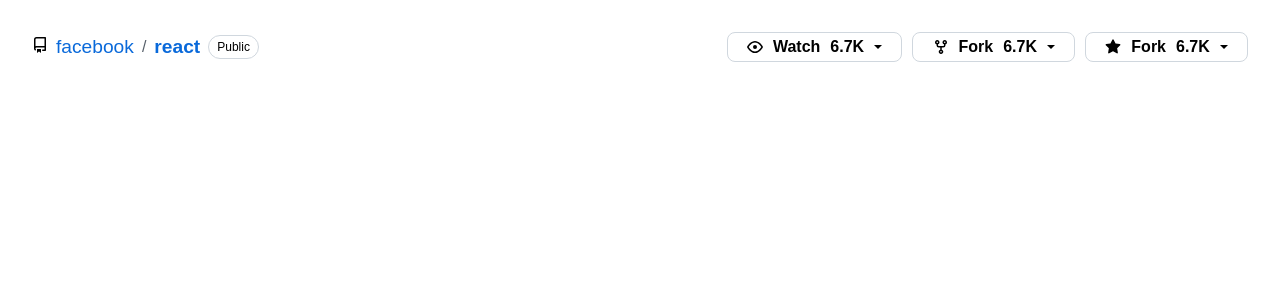
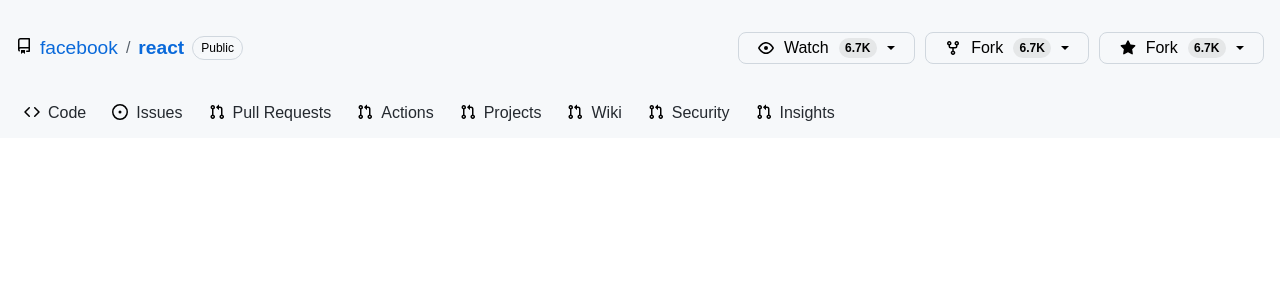
Before and after one commit to jainPrajwal/issues, a React (Create React App) app: page / in a window 1280 px wide. Shown: the top 300 px of the page. Built offline with nearby package versions, Linux system fonts and the light colour scheme; no server answers.

Commit message:
feat: header component with styles

```diff
--- a/src/common.css
+++ b/src/common.css
@@ -507,6 +507,10 @@
     padding-block: 1rem;
 }
 
+.py-lg {
+    padding-block: 2rem;
+}
+
 .px-sm {
     padding-inline: 0.5rem;
 }
@@ -579,7 +583,6 @@
     border-radius: 8px;
     background-color: transparent;
     font-size: 1rem;
-    font-weight: 600;
     cursor: pointer;
 }
 
@@ -707,6 +710,15 @@
     border-left-color: transparent;
 }
 
+.notifications-counter {
+    padding: 0.2rem 0.4rem;
+    background-color: var(--color-btn-counter-bg);
+    border-radius: 12px;
+    font-size: 12px;
+    font-weight: 600;
+}
+
+
 @media screen and (max-width: 720px) {
     .btn {
         padding: 0.2rem 0.5rem;
--- /dev/null
+++ b/src/components/header/Header.module.css
@@ -0,0 +1,3 @@
+.header {
+    background-color: var(--color-canvas-inset);
+}
--- a/src/components/header/Header.tsx
+++ b/src/components/header/Header.tsx
@@ -1,9 +1,11 @@
 import { NavigationBar } from "./NavigationBar";
 import { Summary } from "./Summary";
 import "../../common.css";
+import { default as styles } from "./Header.module.css";
 
 export function Header() {
-    return <div className="p-lg wrapper-header">
+    const { header } = styles;
+    return <div className={`pt-lg px-md ${header}`}>
         <Summary />
         <NavigationBar />
 
--- /dev/null
+++ b/src/components/header/NavigationBar.module.css
@@ -0,0 +1,9 @@
+.navItemLink {
+    color: var(--color-fg-default);
+}
+
+.navItem:hover {
+    background-color: var(--color-action-list-item-default-hover-bg);
+    border-radius: 12px;;
+    cursor: pointer;
+}
--- a/src/components/header/NavigationBar.tsx
+++ b/src/components/header/NavigationBar.tsx
@@ -1,6 +1,98 @@
-
+import { default as styles } from "./NavigationBar.module.css";
 
 export function NavigationBar() {
-    return <></>
+    const {navItemLink, navItem} = styles;
+    return <div>
+        <ul className="d-flex gap-10 py-sm pt-lg text-black f-wrap">
+            <li className={`p-sm ${navItem}`}>
+                <a href="/" className={`d-flex ${navItemLink}`}>
+                    <svg aria-hidden="true" height="16" viewBox="0 0 16 16" version="1.1" width="16" className="octicon octicon-code UnderlineNav-octicon d-none d-sm-inline">
+                        <path fill-rule="evenodd" d="M4.72 3.22a.75.75 0 011.06 1.06L2.06 8l3.72 3.72a.75.75 0 11-1.06 1.06L.47 8.53a.75.75 0 010-1.06l4.25-4.25zm6.56 0a.75.75 0 10-1.06 1.06L13.94 8l-3.72 3.72a.75.75 0 101.06 1.06l4.25-4.25a.75.75 0 000-1.06l-4.25-4.25z"></path>
+                    </svg>
+                    <span className="ml-sm">
+                        Code
+                    </span>
+                </a>
+            </li>
+            <li className={`p-sm ${navItem}`}>
+
+                <a href="/" className={`d-flex ${navItemLink}`}>
+                    <svg aria-hidden="true" height="16" viewBox="0 0 16 16" version="1.1" width="16" className="octicon octicon-issue-opened UnderlineNav-octicon d-none d-sm-inline">
+                        <path d="M8 9.5a1.5 1.5 0 100-3 1.5 1.5 0 000 3z"></path><path fill-rule="evenodd" d="M8 0a8 8 0 100 16A8 8 0 008 0zM1.5 8a6.5 6.5 0 1113 0 6.5 6.5 0 01-13 0z"></path>
+                    </svg>
+                    <span className="ml-sm">
+                        Issues
+                    </span>
+                </a>
+            </li>
+            <li className={`p-sm ${navItem}`}>
+                <a href="/" className={`d-flex ${navItemLink}`}>
+                    <svg aria-hidden="true" height="16" viewBox="0 0 16 16" version="1.1" width="16" className="octicon octicon-git-pull-request UnderlineNav-octicon d-none d-sm-inline">
+                        <path fill-rule="evenodd" d="M7.177 3.073L9.573.677A.25.25 0 0110 .854v4.792a.25.25 0 01-.427.177L7.177 3.427a.25.25 0 010-.354zM3.75 2.5a.75.75 0 100 1.5.75.75 0 000-1.5zm-2.25.75a2.25 2.25 0 113 2.122v5.256a2.251 2.251 0 11-1.5 0V5.372A2.25 2.25 0 011.5 3.25zM11 2.5h-1V4h1a1 1 0 011 1v5.628a2.251 2.251 0 101.5 0V5A2.5 2.5 0 0011 2.5zm1 10.25a.75.75 0 111.5 0 .75.75 0 01-1.5 0zM3.75 12a.75.75 0 100 1.5.75.75 0 000-1.5z"></path>
+                    </svg>
+                    <span className="ml-sm">
+                        Pull Requests
+                    </span>
+
+                </a>
+            </li>
+            <li className={`p-sm ${navItem}`}>
+
+                <a href="/" className={`d-flex ${navItemLink}`}>
+                    <svg aria-hidden="true" height="16" viewBox="0 0 16 16" version="1.1" width="16" className="octicon octicon-git-pull-request UnderlineNav-octicon d-none d-sm-inline">
+                        <path fill-rule="evenodd" d="M7.177 3.073L9.573.677A.25.25 0 0110 .854v4.792a.25.25 0 01-.427.177L7.177 3.427a.25.25 0 010-.354zM3.75 2.5a.75.75 0 100 1.5.75.75 0 000-1.5zm-2.25.75a2.25 2.25 0 113 2.122v5.256a2.251 2.251 0 11-1.5 0V5.372A2.25 2.25 0 011.5 3.25zM11 2.5h-1V4h1a1 1 0 011 1v5.628a2.251 2.251 0 101.5 0V5A2.5 2.5 0 0011 2.5zm1 10.25a.75.75 0 111.5 0 .75.75 0 01-1.5 0zM3.75 12a.75.75 0 100 1.5.75.75 0 000-1.5z"></path>
+                    </svg>
+                    <span className="ml-sm">
+                        Actions
+                    </span>
+                </a>
+            </li>
+            <li className={`p-sm ${navItem}`}>
+
+                <a href="/" className={`d-flex ${navItemLink}`}>
+                    <svg aria-hidden="true" height="16" viewBox="0 0 16 16" version="1.1" width="16" className="octicon octicon-git-pull-request UnderlineNav-octicon d-none d-sm-inline">
+                        <path fill-rule="evenodd" d="M7.177 3.073L9.573.677A.25.25 0 0110 .854v4.792a.25.25 0 01-.427.177L7.177 3.427a.25.25 0 010-.354zM3.75 2.5a.75.75 0 100 1.5.75.75 0 000-1.5zm-2.25.75a2.25 2.25 0 113 2.122v5.256a2.251 2.251 0 11-1.5 0V5.372A2.25 2.25 0 011.5 3.25zM11 2.5h-1V4h1a1 1 0 011 1v5.628a2.251 2.251 0 101.5 0V5A2.5 2.5 0 0011 2.5zm1 10.25a.75.75 0 111.5 0 .75.75 0 01-1.5 0zM3.75 12a.75.75 0 100 1.5.75.75 0 000-1.5z"></path>
+                    </svg>
+                    <span className="ml-sm">
+                        Projects
+                    </span>
+                </a>
+            </li>
+            <li className={`p-sm ${navItem}`}>
+
+                <a href="/" className={`d-flex ${navItemLink}`}>
+                    <svg aria-hidden="true" height="16" viewBox="0 0 16 16" version="1.1" width="16" className="octicon octicon-git-pull-request UnderlineNav-octicon d-none d-sm-inline">
+                        <path fill-rule="evenodd" d="M7.177 3.073L9.573.677A.25.25 0 0110 .854v4.792a.25.25 0 01-.427.177L7.177 3.427a.25.25 0 010-.354zM3.75 2.5a.75.75 0 100 1.5.75.75 0 000-1.5zm-2.25.75a2.25 2.25 0 113 2.122v5.256a2.251 2.251 0 11-1.5 0V5.372A2.25 2.25 0 011.5 3.25zM11 2.5h-1V4h1a1 1 0 011 1v5.628a2.251 2.251 0 101.5 0V5A2.5 2.5 0 0011 2.5zm1 10.25a.75.75 0 111.5 0 .75.75 0 01-1.5 0zM3.75 12a.75.75 0 100 1.5.75.75 0 000-1.5z"></path>
+                    </svg>
+                    <span className="ml-sm">
+                        Wiki
+                    </span>
+                </a>
+            </li>
+            <li className={`p-sm ${navItem}`}>
+
+                <a href="/" className={`d-flex ${navItemLink}`}>
+                    <svg aria-hidden="true" height="16" viewBox="0 0 16 16" version="1.1" width="16" className="octicon octicon-git-pull-request UnderlineNav-octicon d-none d-sm-inline">
+                        <path fill-rule="evenodd" d="M7.177 3.073L9.573.677A.25.25 0 0110 .854v4.792a.25.25 0 01-.427.177L7.177 3.427a.25.25 0 010-.354zM3.75 2.5a.75.75 0 100 1.5.75.75 0 000-1.5zm-2.25.75a2.25 2.25 0 113 2.122v5.256a2.251 2.251 0 11-1.5 0V5.372A2.25 2.25 0 011.5 3.25zM11 2.5h-1V4h1a1 1 0 011 1v5.628a2.251 2.251 0 101.5 0V5A2.5 2.5 0 0011 2.5zm1 10.25a.75.75 0 111.5 0 .75.75 0 01-1.5 0zM3.75 12a.75.75 0 100 1.5.75.75 0 000-1.5z"></path>
+                    </svg>
+                    <span className="ml-sm">
+                        Security
+                    </span>
+                </a>
+            </li>
+            <li className={`p-sm ${navItem}`}>
+
+                <a href="/" className={`d-flex ${navItemLink}`}>
+                    <svg aria-hidden="true" height="16" viewBox="0 0 16 16" version="1.1" width="16" className="octicon octicon-git-pull-request UnderlineNav-octicon d-none d-sm-inline">
+                        <path fill-rule="evenodd" d="M7.177 3.073L9.573.677A.25.25 0 0110 .854v4.792a.25.25 0 01-.427.177L7.177 3.427a.25.25 0 010-.354zM3.75 2.5a.75.75 0 100 1.5.75.75 0 000-1.5zm-2.25.75a2.25 2.25 0 113 2.122v5.256a2.251 2.251 0 11-1.5 0V5.372A2.25 2.25 0 011.5 3.25zM11 2.5h-1V4h1a1 1 0 011 1v5.628a2.251 2.251 0 101.5 0V5A2.5 2.5 0 0011 2.5zm1 10.25a.75.75 0 111.5 0 .75.75 0 01-1.5 0zM3.75 12a.75.75 0 100 1.5.75.75 0 000-1.5z"></path>
+                    </svg>
+                    <span className="ml-sm">
+                        Insights
+                    </span>
+                </a>
+            </li>
+
+        </ul>
+    </div>
 
 }
--- a/src/components/header/PageHeadActions.tsx
+++ b/src/components/header/PageHeadActions.tsx
@@ -1,5 +1,5 @@
 export function PageHeadActions() {
-  return <div className="wrapper-page-head-actions d-flex gap-10 ai-center ml-auto">
+  return <div className="wrapper-page-head-actions d-flex gap-10 ai-center ml-auto f-wrap">
     <button className="btn btn-icon d-flex gap-10 ai-center">
       <div className="d-flex gap-10 ai-center">
 
@@ -8,7 +8,9 @@
         </svg>
         <span >Watch</span>
       </div>
-      <span>6.7K</span>
+      <span
+      className="text-small notifications-counter"
+      >6.7K</span>
       <span className="dropdown-caret"></span>
     </button>
     <button className="btn btn-icon d-flex gap-10 ai-center">
@@ -19,7 +21,9 @@
 </svg>
         <span >Fork</span>
       </div>
-      <span>6.7K</span>
+      <span
+        className="text-small notifications-counter"
+      >6.7K</span>
       <span className="dropdown-caret"></span>
     </button>
     <button className="btn btn-icon d-flex gap-10 ai-center">
@@ -30,7 +34,9 @@
         </svg>
         <span >Fork</span>
       </div>
-      <span>6.7K</span>
+      <span
+        className="text-small notifications-counter"
+      >6.7K</span>
       <span className="dropdown-caret"></span>
     </button>
   </div>
--- a/src/components/header/Summary.tsx
+++ b/src/components/header/Summary.tsx
@@ -4,7 +4,7 @@
 
 export function Summary() {
 
-    return <div className="d-flex">
+    return <div className="d-flex f-wrap gap-10">
         <RepoTitle />
         <PageHeadActions />
     </div>
```
